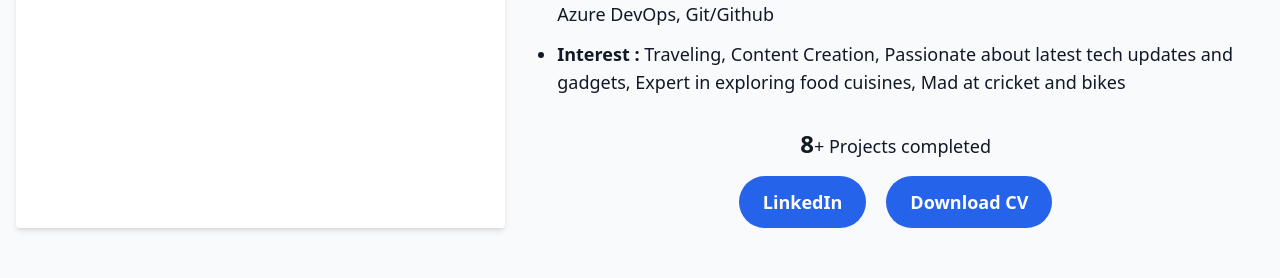
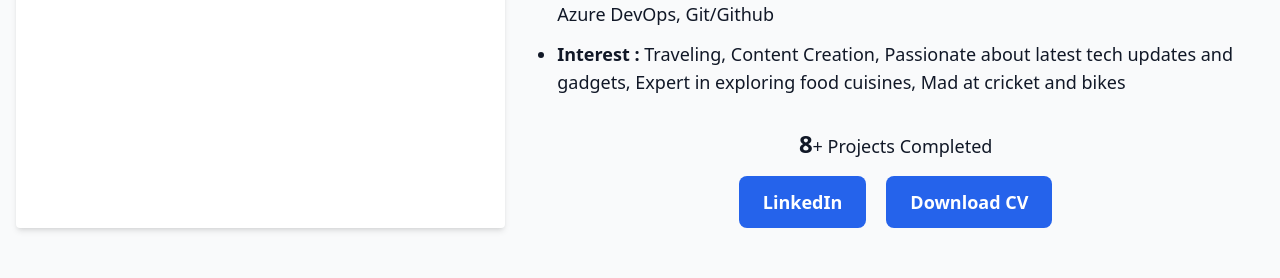
Before and after one commit to Kpds1411/KP_Portfolio, a React (Vite) app: page / in a window 1280 px wide. Shown: the part 1180-1458 px from the top of the page. Built offline with nearby package versions, Linux system fonts and the light colour scheme.

Commit message:
chnage button

```diff
--- a/src/component/about/index.jsx
+++ b/src/component/about/index.jsx
@@ -124,7 +124,7 @@ const About = ({ isDarkMode }) => {
                 >
                   {projectsCompleted}
                 </span>
-                + Projects completed
+                + Projects Completed
               </p>
               <div className="flex flex-wrap justify-center items-center !gap-5 sm:gap-0">
                 {buttonsData.map((res) => (
@@ -135,7 +135,7 @@ const About = ({ isDarkMode }) => {
                       colors.isDarkMode
                         ? colors.dark.button
                         : colors.light.button
-                    } rounded-full hover:bg-blue-700 transition ${
+                    } rounded-lg hover:bg-blue-700 transition ${
                       transition.duration
                     }`}
                     target="_blank"
--- a/src/component/contact/index.jsx
+++ b/src/component/contact/index.jsx
@@ -162,7 +162,7 @@ const Contact = ({ isDarkMode }) => {
               <button
                 type="submit"
                 disabled={isSubmitting}
-                className={`px-6 py-3 text-lg font-semibold text-white ${button} ${buttonHover} rounded-full transition ${transition.duration} flex justify-center items-center gap-2 disabled:opacity-60`}
+                className={`px-10 py-3 text-lg font-semibold text-white ${button} ${buttonHover} rounded-lg transition ${transition.duration} flex justify-center items-center gap-2 disabled:opacity-60`}
               >
                 {isSubmitting ? (
                   <>
```
